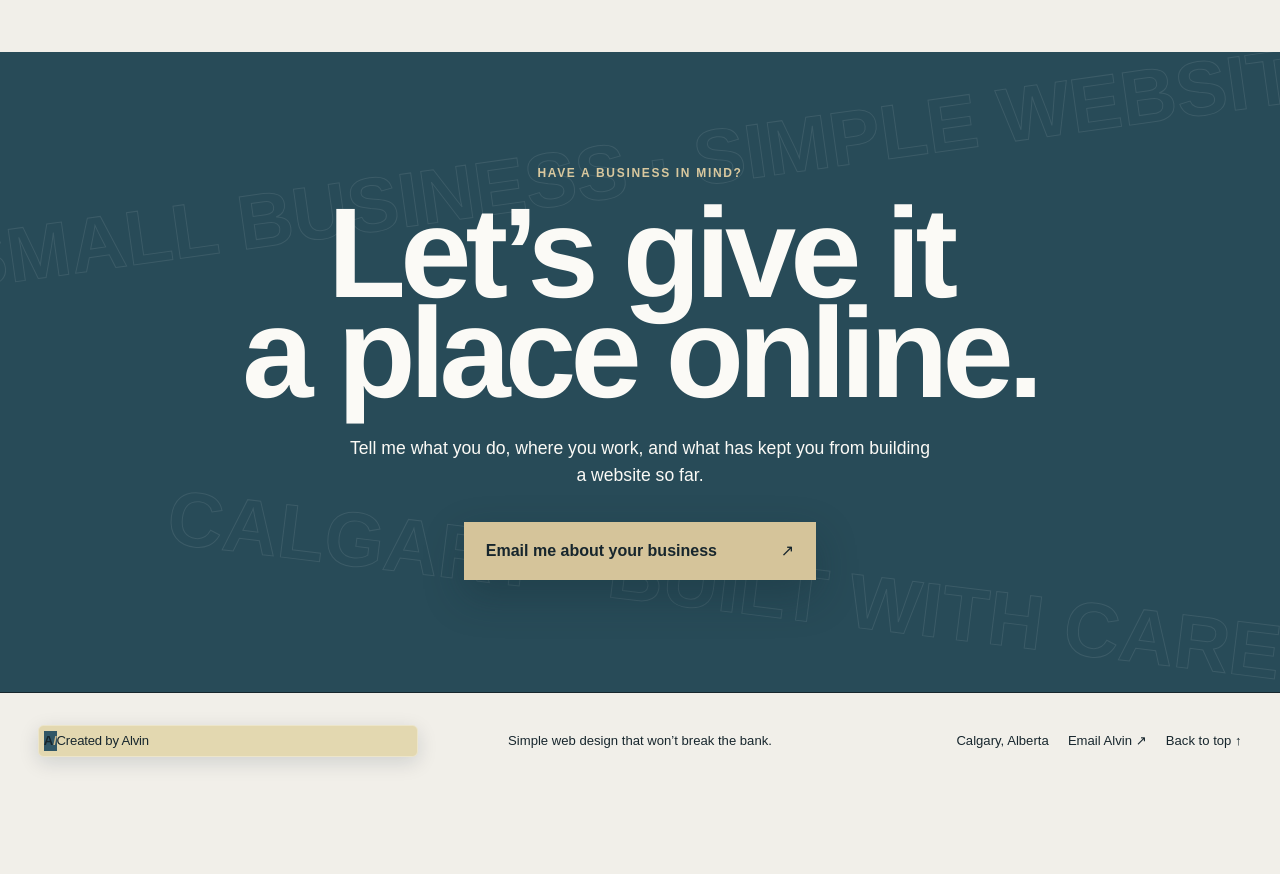
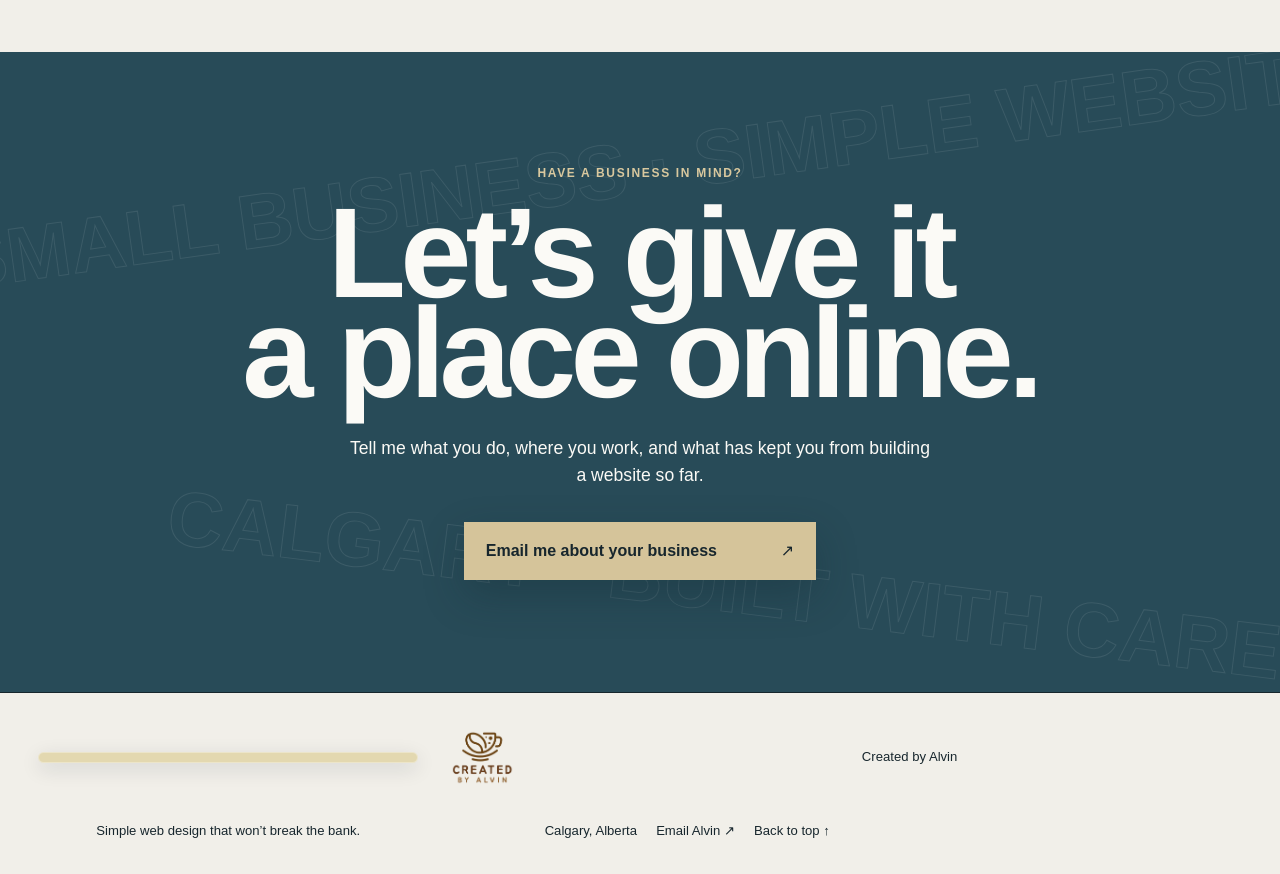
Before and after one commit to Alvintol/websites-by-alvin, a website: page site/index.html in a window 1280 px wide. Shown: the part 6932-7806 px from the top of the page. Before the commit the page ends 7721 px from the top, so only its background shows below. Drawn offline with Linux system fonts and the light colour scheme.

Commit message:
update footer logo

```diff
--- a/site/index.html
+++ b/site/index.html
@@ -510,7 +510,13 @@
     </main>
     <footer class="site-footer">
       <a class="wordmark" href="#top"
-        ><span class="wordmark-mark">A<span>/</span></span
+        ><a class="footer-mark" href="#top" aria-label="Created by Alvin home">
+          <img
+            src="/assets/created-by-alvin-mark.png"
+            width="445"
+            height="445"
+            alt=""
+          /> </a
         ><span>Created by Alvin</span></a
       >
       <p>Simple web design that won’t break the bank.</p>
--- a/site/styles.css
+++ b/site/styles.css
@@ -2763,6 +2763,19 @@ summary:focus-visible {
   border-top-width: 1px;
 }
 
+.footer-mark {
+  display: inline-flex;
+  align-items: center;
+  width: fit-content;
+}
+
+.footer-mark img {
+  display: block;
+  width: 4rem;
+  height: 4rem;
+  object-fit: contain;
+}
+
 @media (max-width: 980px) {
   .site-header:not(.is-scrolled) .site-nav.is-open {
     color: var(--ink);
```
